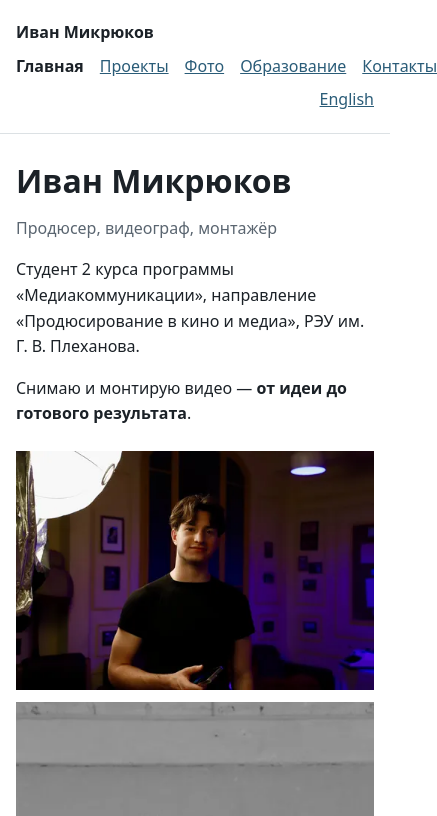
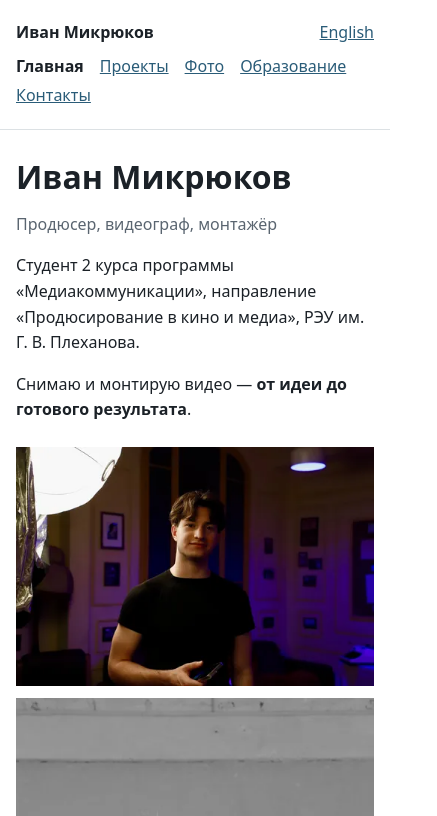
Before and after one commit to ivan-mikryukov/ivan-mikryukov.github.io, a plain HTML site: page index.html in a window 390 px wide. Shown: the top 816 px of the page, 437 px wide, since content can reach past the window. Drawn offline with Linux system fonts and the light colour scheme.

Commit message:
Publish site from ivan-website@5851250

```diff
--- a/static/css/site.css
+++ b/static/css/site.css
@@ -33,10 +33,16 @@ img { max-width: 100%; height: auto; }
   padding-block: 1.25rem;
   border-bottom: 1px solid var(--line);
 }
-.site-header ul { list-style: none; margin: 0; padding: 0; display: flex; gap: 1rem; }
+.site-header ul { list-style: none; margin: 0; padding: 0; display: flex; flex-wrap: wrap; gap: 0.25rem 1rem; }
 .site-name { font-weight: 700; color: inherit; text-decoration: none; }
 .site-header .lang-switch { margin-left: auto; }
 [aria-current] { color: inherit; font-weight: 600; text-decoration: none; }
+
+/* Narrow screens: the name and the language switch share the first row;
+   the menu gets a full-width row of its own below them. */
+@media (max-width: 48rem) {
+  .site-header nav { order: 1; flex-basis: 100%; }
+}
 
 main { padding-block: 2rem; }
 .role { color: var(--muted); margin-top: -0.75rem; }
```
Also changed, not shown: en/education/index.html (+1 -1 lines).
